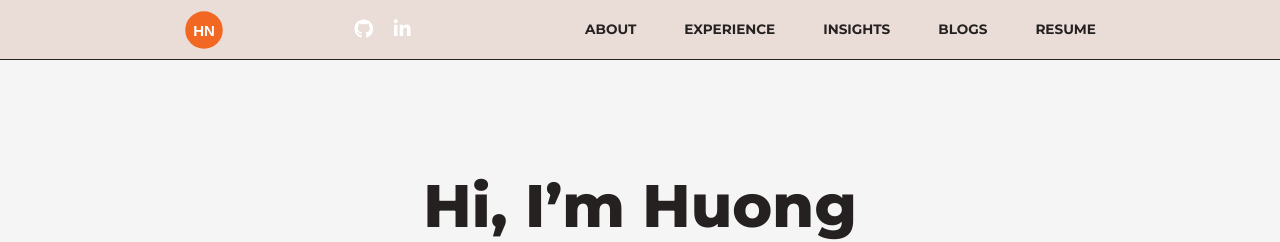
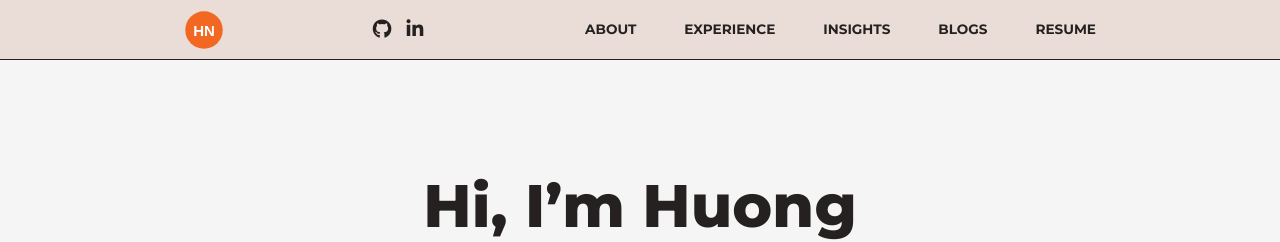
Before and after one commit to huongntn/portfolio-website, a Jekyll site: the page built from index.html, in a window 1280 px wide. Shown: the top 242 px of the page. Built offline with Jekyll 4.4.1, drawn with Linux system fonts in a browser that asks for light colours; some web fonts are replaced.

Commit message:
Update style.css

```diff
--- a/assets/css/style.css
+++ b/assets/css/style.css
@@ -20,6 +20,9 @@ header { background-color: var(--menu-sand); border-bottom: 1px solid var(--text
 .nav-wrapper { display: flex; justify-content: space-between; align-items: center; height: 100%; padding: 0 1.5rem; }
 .logo { display: flex; align-items: center; font-family: var(--font-headers); font-weight: 800; font-size: 1.5rem; color: var(--text-main); text-decoration: none; text-transform: uppercase; letter-spacing: -1.5px; }
 .logo img { height: 40px; width: auto; display: block; }
+.social-icons { display: flex; gap: 15px; margin-left: 15px; }
+.social-icons a { color: var(--text-main); font-size: 1.2rem; transition: color 0.15s; }
+.social-icons a:hover { color: var(--brand-orange); }
 .nav-links { display: flex; gap: 20px; z-index: 999; }
 .nav-links a { font-family: var(--font-headers); color: var(--text-main); text-decoration: none; font-weight: 700; text-transform: uppercase; font-size: 0.85rem; margin-left: 1.75rem; transition: color 0.15s; }
 .nav-links a:hover { color: var(--brand-orange); }
@@ -103,8 +106,6 @@ hr { border: none; border-top: 1px solid var(--text-main); margin: 0; padding: 0
 footer { background-color: var(--text-main); color: var(--white); padding: 0; margin-top: 3rem; height: 60px; }
 .footer-wrapper { display: flex; justify-content: space-between; align-items: center; height: 100%; }
 .copyright { font-size: 0.8rem; color: var(--text-light); }
-.social-icons a { color: var(--white); font-size: 1.2rem; margin-right: 1rem; transition: color 0.15s; }
-.social-icons a:hover { color: var(--brand-orange); }
 .legal-nav a { color: var(--white); text-decoration: none; font-family: var(--font-headers); font-size: 0.8rem; text-transform: uppercase; margin-left: 1.5rem; transition: color 0.15s; }
 .legal-nav a:hover { color: var(--brand-orange); }
 
@@ -133,8 +134,9 @@ footer { background-color: var(--text-main); color: var(--white); padding: 0; ma
   .nav-wrapper { flex-direction: column; gap: 1rem; }
 
   footer { height: auto; padding: 1rem 0; }
-  .footer-wrapper { flex-direction: row; flex-wrap: wrap; justify-content: center; gap: 1.5rem; }
-  .copyright { flex: 0 0 100%; margin-top: 0.5rem; }
+  .footer-wrapper { flex-direction: column; gap: 0.5rem; text-align: center; }
+  .legal-nav { order: 1; }
+  .copyright { order: 2; font-size: 0.7rem; }
 
   .project-card { flex-direction: column; gap: 0.5rem !important; padding: 0.5rem !important; }
   .project-date { min-width: 100%; }
```
